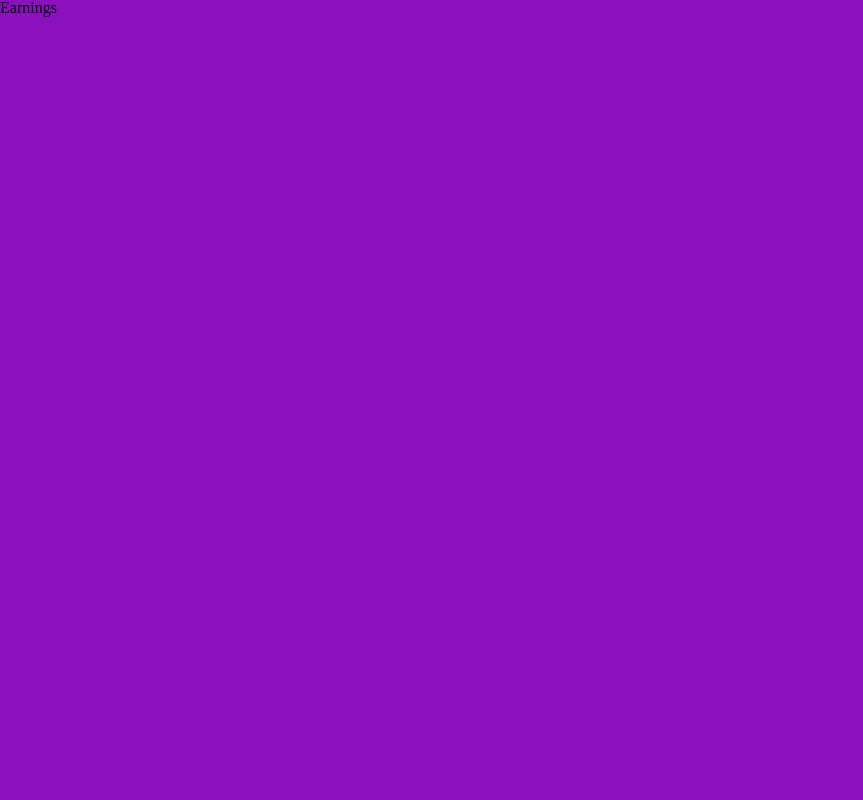
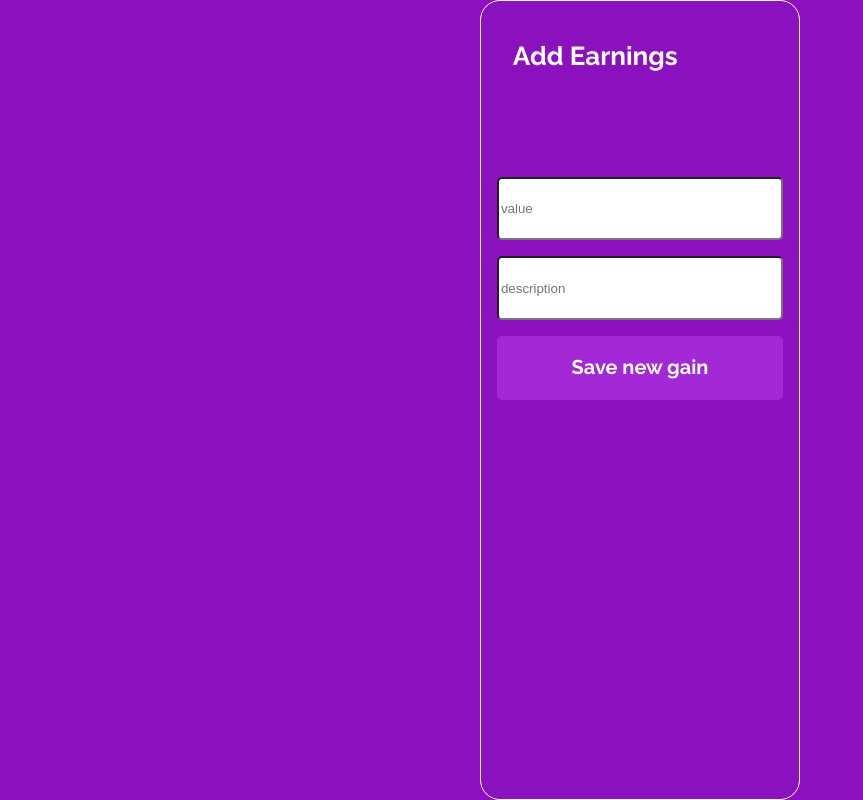
Before and after one commit to i-Lucas/projeto13-mywallet-front, a React (Create React App) app: page /earnings in a window 1280 px wide. Shown: the whole page, without its empty margins (0-863 px from the left). Built offline with nearby package versions, Linux system fonts and the light colour scheme; a web font is replaced by a local one.

Commit message:
super update layout historic

```diff
--- a/src/Components/Earnings/index.jsx
+++ b/src/Components/Earnings/index.jsx
@@ -1,3 +1,36 @@
+import { useState, useEffect } from 'react'
+
+import EarningsContainer from "./style"
+
 export default function Earnings() {
-    return <h1>Earnings</h1>
+
+    const [data, setData] = useState({ email: '', password: '', error: undefined, tip: undefined })
+
+    function HandleSubmit(e) {
+
+        return alert("oi");
+    }
+
+    return (
+
+        <EarningsContainer>
+
+            <div className="title">
+                <h1>Add Earnings</h1>
+            </div>
+
+            <form onSubmit={HandleSubmit}>
+
+                <input type='text' placeholder='value' required
+                    onChange={e => setData({ ...data, email: e.target.value })} />
+
+                <input type='text' placeholder='description' required
+                    onChange={e => setData({ ...data, password: e.target.value })} />
+
+                <button type='submit'>Save new gain</button>
+
+            </form>
+
+        </EarningsContainer>
+    )
 }
--- /dev/null
+++ b/src/Components/Earnings/style.jsx
@@ -0,0 +1,85 @@
+import styled from 'styled-components';
+
+const Container = styled.div`
+
+    width: 100%;
+    height: 100vh;
+
+    display: flex;
+    flex-direction: column;
+    justify-content: space-between;
+    align-items: center;
+    background-color: #8C11BE;
+
+    @media (min-width: 768px) {
+        width: 25%;
+        margin: auto;
+        border: 1px solid white;
+        border-radius: 20px;
+    }
+
+    .title {
+
+        width: 100%;
+        height: 10%;
+
+        display: flex;
+        justify-content: flex-start;
+        align-items: center;
+        padding-left: 10%;
+        margin-top: 5%;
+
+        h1 {
+
+            font-family: 'Raleway';
+            font-weight: 700;
+            font-size: 26px;
+            line-height: 31px;
+            color: #FFFFFF;
+        }
+    }
+
+
+    form {
+
+        width: 100%;
+        height: 80%;
+
+        display: flex;
+        flex-direction: column;
+        justify-content: flex-start;
+        align-items: center;
+
+        input {
+
+            width: 90%;
+            height: 10%;
+
+            background: #FFFFFF;
+            border-radius: 5px;
+            margin-top: 5%;
+        }
+
+        button {
+
+            width: 90%;
+            height: 10%;
+            background: #A328D6;
+            border-radius: 5px;
+            border: none;
+            margin-top: 5%;
+
+            font-family: 'Raleway';
+            font-weight: 700;
+            font-size: 20px;
+            line-height: 23px;
+            color: #FFFFFF;
+            cursor: pointer;
+        }
+
+    }
+
+`;
+
+
+export default Container;
--- a/src/Components/Historic/index.jsx
+++ b/src/Components/Historic/index.jsx
@@ -13,7 +13,18 @@ export default function Historic() {
 
             <div className="records">
                 <div className="screen">
-                    <h1>teste</h1>
+
+                    <div className="balance">
+                        <div className="date"><h1>10/02</h1></div>
+                        <div className="desc"><h1>Churrasco de Domingo</h1></div>
+                        <div className="value"><h1> 50,00</h1></div>
+                    </div>
+
+                </div>
+
+                <div className="total">
+                    <h1>balance</h1>
+                    <h2>1000</h2>
                 </div>
 
                 <div className="options">
@@ -22,7 +33,7 @@ export default function Historic() {
                             <ion-icon name="add-circle-outline"></ion-icon>
                         </div>
                         <div className="text">
-                            <h1>new entry</h1>
+                            <h1>add earnings</h1>
                         </div>
                     </div>
                     <div className="new-output">
@@ -30,7 +41,7 @@ export default function Historic() {
                             <ion-icon name="remove-circle-outline"></ion-icon>
                         </div>
                         <div className="text">
-                            <h1>new outlay</h1>
+                            <h1>new outlays</h1>
                         </div>
                     </div>
                 </div>
--- a/src/Components/Historic/style.jsx
+++ b/src/Components/Historic/style.jsx
@@ -56,13 +56,98 @@ const Container = styled.div`
         .screen {
 
             width: 100%;
-            height: 80%;
-            background-color: #FFFFFF;
-            border-radius: 5px;
+            height: 70%;
 
             display: flex;
-            justify-content: center;
+            flex-direction: column;
+            overflow-y: auto;
+
+            background-color: #FFFFFF;
+
+            .balance {
+
+                width: 100%;
+                min-height: 50px;
+
+                display: flex;
+                justfy-content: center;
+                align-items: center;
+
+                font-family: 'Raleway';
+                font-style: normal;
+                font-weight: 400;
+                font-size: 16px;
+                line-height: 19px;
+
+                .date {
+
+                    width: 20%;
+                    display: flex;
+                    justify-content: center;
+                    align-items: center;
+
+                    h1 {
+                        color: #C6C6C6;
+                    }
+                }
+
+                .desc {
+
+                    width: 60%;
+                    display: flex;
+                    justify-content: center;
+                    align-items: center;
+                    overflow-x: scroll;
+
+                    h1 {
+                        color: #000000;
+                    }
+                }
+
+                .value {
+
+                    width: 20%;
+                    display: flex;
+                    justify-content: center;
+                    align-items: center;
+
+                    h1 {
+                        color: #C70000;
+                    }
+                }
+            }
+        }
+
+        .total {
+
+            width: 100%;
+            height: 10%;
+
+            display: flex;
+            justify-content: flex-start;
             align-items: center;
+
+            background-color: #FFFFFF;
+
+            h1 {
+
+                margin-left: 5%;
+                font-family: 'Raleway';
+                font-weight: 700;
+                font-size: 17px;
+                line-height: 20px;
+                color: #000000;
+            }
+
+            h2 {
+
+                margin-left: 60%;
+                font-family: 'Raleway';
+                font-weight: 400;
+                font-size: 17px;
+                line-height: 20px;
+                color: #03AC00;
+            }
         }
 
         .options {
--- a/src/Components/Outlay/index.jsx
+++ b/src/Components/Outlay/index.jsx
@@ -1,3 +1,36 @@
+import { useState, useEffect } from 'react'
+
+import OutlayContainer from "./style"
+
 export default function Outlay() {
-    return <h1>Outlay</h1>
+
+    const [data, setData] = useState({ email: '', password: '', error: undefined, tip: undefined })
+
+    function HandleSubmit(e) {
+
+        return alert("oi");
+    }
+
+    return (
+
+        <OutlayContainer>
+
+            <div className="title">
+                <h1>Add Expenses</h1>
+            </div>
+
+            <form onSubmit={HandleSubmit}>
+
+                <input type='text' placeholder='value' required
+                    onChange={e => setData({ ...data, email: e.target.value })} />
+
+                <input type='text' placeholder='description' required
+                    onChange={e => setData({ ...data, password: e.target.value })} />
+
+                <button type='submit'>Save new expense</button>
+
+            </form>
+
+        </OutlayContainer>
+    )
 }
--- /dev/null
+++ b/src/Components/Outlay/style.jsx
@@ -0,0 +1,85 @@
+import styled from 'styled-components';
+
+const Container = styled.div`
+
+    width: 100%;
+    height: 100vh;
+
+    display: flex;
+    flex-direction: column;
+    justify-content: space-between;
+    align-items: center;
+    background-color: #8C11BE;
+
+    @media (min-width: 768px) {
+        width: 25%;
+        margin: auto;
+        border: 1px solid white;
+        border-radius: 20px;
+    }
+
+    .title {
+
+        width: 100%;
+        height: 10%;
+
+        display: flex;
+        justify-content: flex-start;
+        align-items: center;
+        padding-left: 10%;
+        margin-top: 5%;
+
+        h1 {
+
+            font-family: 'Raleway';
+            font-weight: 700;
+            font-size: 26px;
+            line-height: 31px;
+            color: #FFFFFF;
+        }
+    }
+
+
+    form {
+
+        width: 100%;
+        height: 80%;
+
+        display: flex;
+        flex-direction: column;
+        justify-content: flex-start;
+        align-items: center;
+
+        input {
+
+            width: 90%;
+            height: 10%;
+
+            background: #FFFFFF;
+            border-radius: 5px;
+            margin-top: 5%;
+        }
+
+        button {
+
+            width: 90%;
+            height: 10%;
+            background: #A328D6;
+            border-radius: 5px;
+            border: none;
+            margin-top: 5%;
+
+            font-family: 'Raleway';
+            font-weight: 700;
+            font-size: 20px;
+            line-height: 23px;
+            color: #FFFFFF;
+            cursor: pointer;
+        }
+
+    }
+
+`;
+
+
+export default Container;
```
